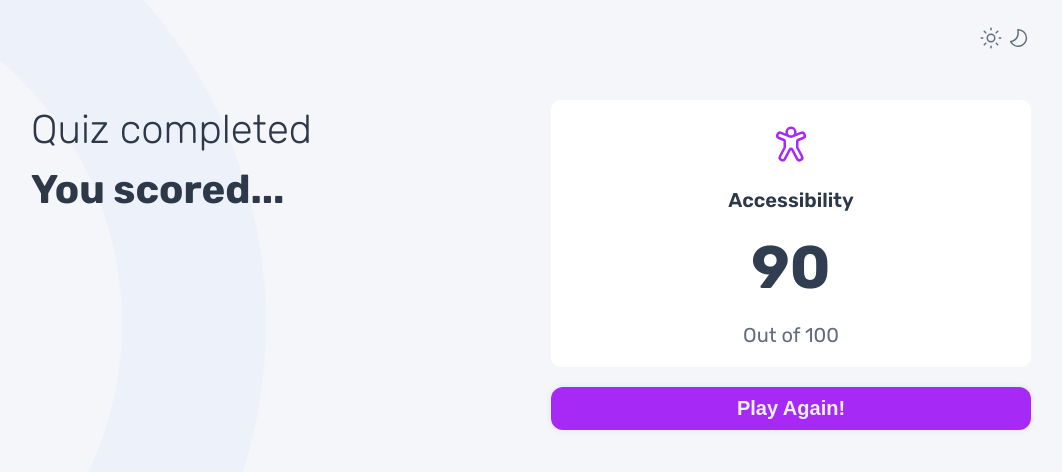
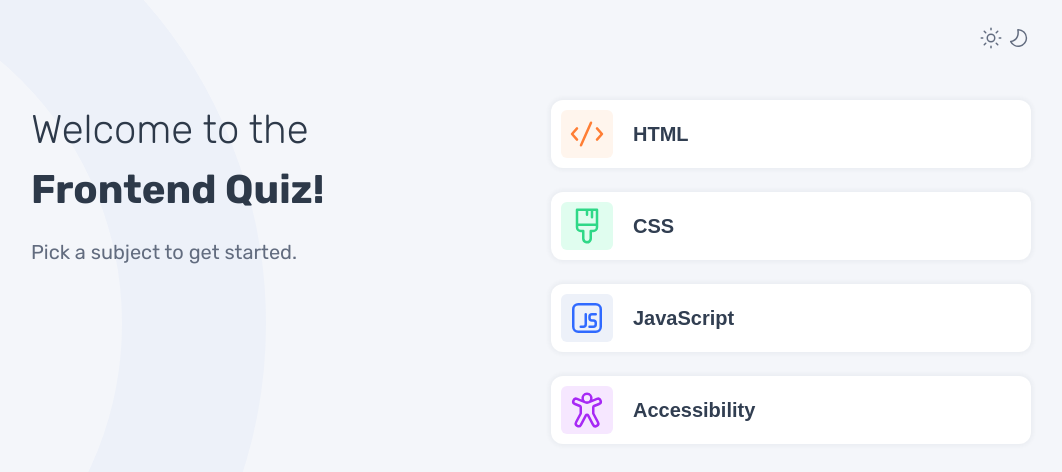
Before and after one commit to SurajChaunal/frontend-mentor-quiz-app, a plain HTML site: page index.html in a window 1280 px wide. Shown: the whole page, without its empty margins (109-1171 px from the left). Drawn offline with Linux system fonts and the light colour scheme.

Commit message:
changed initial page vieww

```diff
--- a/index.html
+++ b/index.html
@@ -37,7 +37,7 @@
           <img src="./images/icon-moon-dark.svg" alt="icon moon" />
         </div>
       </header>
-      <section class="section intro--section">
+      <section class="section intro--section active">
         <section class="title-section">
           <h1 class="section-header">
             Welcome to the <strong>Frontend Quiz!</strong>
@@ -79,7 +79,7 @@
         </div>
       </section>
 
-      <section class="section final--section active">
+      <section class="section final--section">
         <section class="title-section">
           <h1 class="section-header">
             Quiz completed <strong>You scored...</strong>
```
